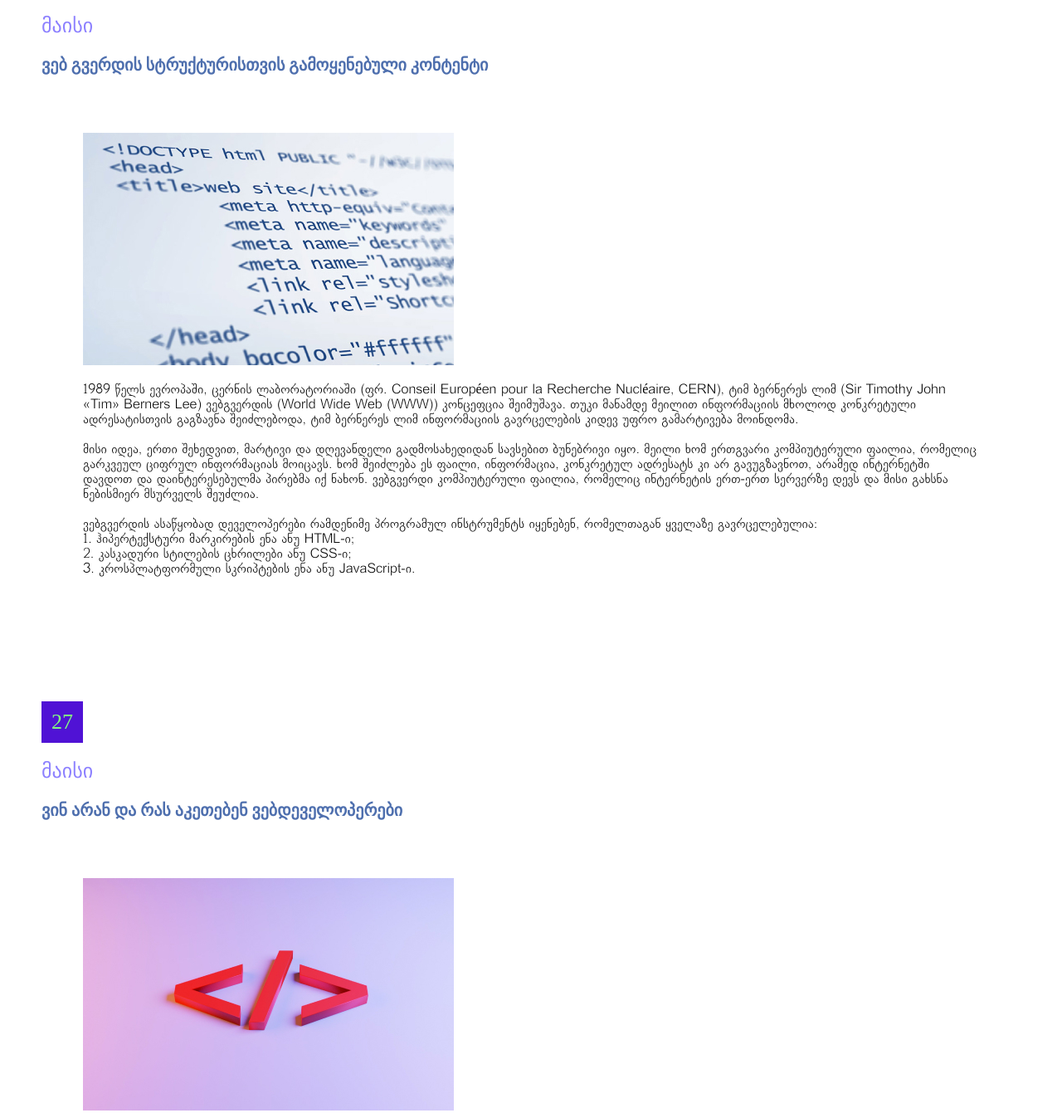
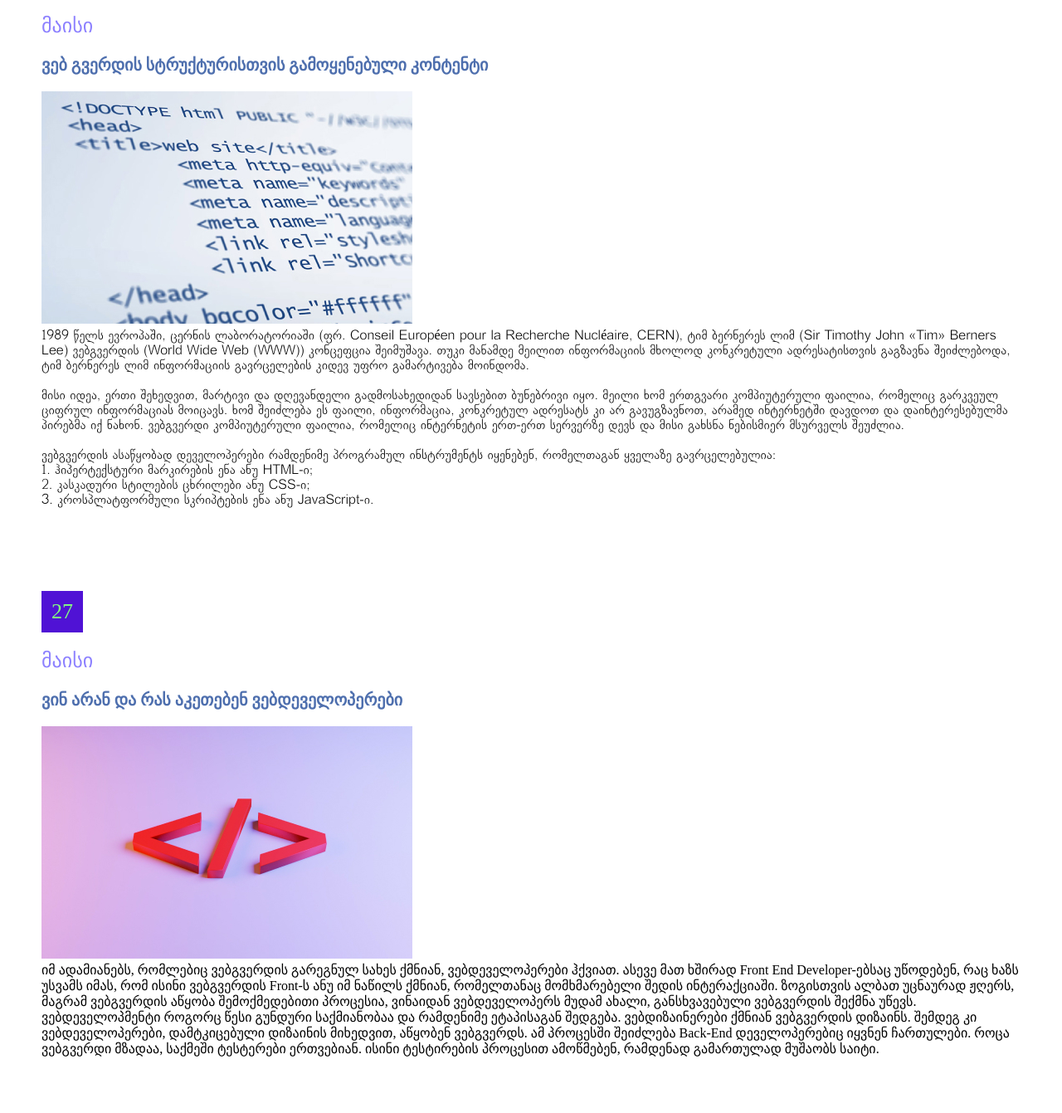
Before and after one commit to annadeishvili/Lecture-5, a plain HTML site: page index.html in a window 1280 px wide. Shown: the part 301-1642 px from the top of the page at 83% size. Drawn offline with Linux system fonts and the light colour scheme; a web font is replaced by a local one.

Commit message:
Update index.html

```diff
--- a/index.html
+++ b/index.html
@@ -41,7 +41,7 @@
 			<div class="month">მაისი</div>
 			<h1 class="post-title">ვებ გვერდის სტრუქტურისთვის გამოყენებული კონტენტი</h1>
 
-			<div class="post content post-content-1">
+			<div class="post-content post-content-1">
 				<img src="./images/pic-1.jpg" width="447" height="280"/>
 				<div>
 					<p>1989 წელს ევროპაში, ცერნის ლაბორატორიაში (ფრ. Conseil Européen pour la Recherche Nucléaire, CERN), ტიმ ბერნერეს ლიმ (Sir Timothy John «Tim» Berners Lee) ვებგვერდის (World Wide Web (WWW)) კონცეფცია შეიმუშავა. თუკი მანამდე მეილით ინფორმაციის მხოლოდ კონკრეტული ადრესატისთვის გაგზავნა შეიძლებოდა, ტიმ ბერნერეს ლიმ ინფორმაციის გავრცელების კიდევ უფრო გამარტივება მოინდომა.</p><br>
@@ -64,7 +64,7 @@
 			<div class="month">მაისი</div>
 			<h1 class="post-title">ვინ არან და რას აკეთებენ ვებდეველოპერები</h1>
 
-			<div class="post content post-content-2">
+			<div class="post-content post-content-2">
 				<img src="./images/pic-2.jpg" width="447" height="280"/>
 				<div>
 					<p>
```
